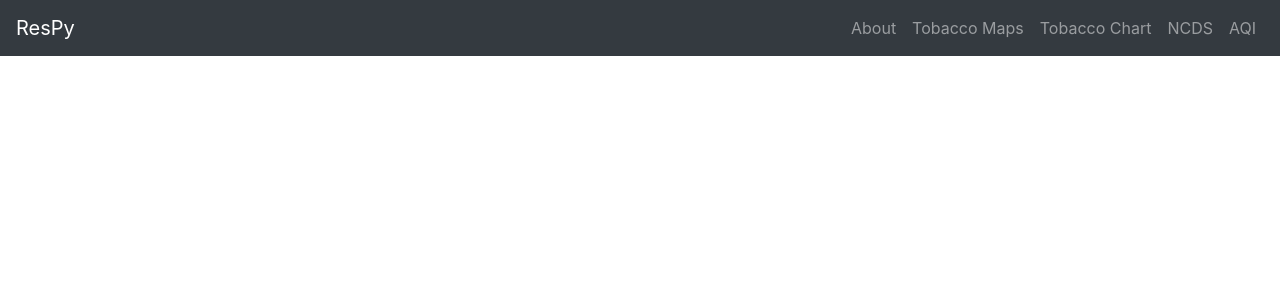
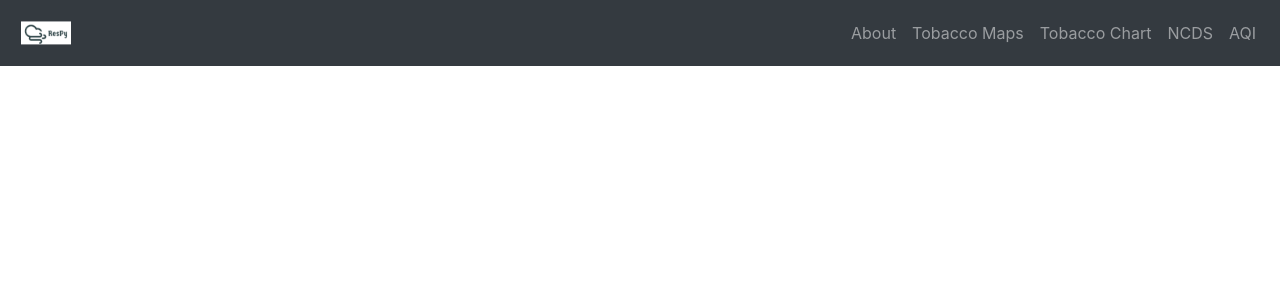
Before and after one commit to krithikaragha/ResPy, a Flask app: page /bar in a window 1280 px wide. Shown: the top 300 px of the page. Run offline with Flask 2, Linux system fonts and the light colour scheme; some libraries are stand-ins or nearby versions.

Commit message:
Updated layout.html with favicon

```diff
--- a/Flask App/static/css/style.css
+++ b/Flask App/static/css/style.css
@@ -85,6 +85,17 @@ p {
     }
 }
 
+.navbar-brand {
+  padding: 0;
+  margin: 0;
+}
+
+.logo {
+  height: 50px;
+  padding-right: 14px;
+  padding-left: 5px;
+}
+
 .column {
     float: left;
     width: 33.3%;
--- a/Flask App/templates/layout.html
+++ b/Flask App/templates/layout.html
@@ -5,6 +5,7 @@
     <meta name="viewport" content="width=device-width, initial-scale=1, shrink-to-fit=no">
     <meta name="description" content="">
     <title>ResPy</title>
+    <link rel="shortcut icon" href="{{ url_for('static', filename='favicon.ico') }}">
     <!-- Bootstrap CSS & JS -->
     <link rel="stylesheet" href="https://maxcdn.bootstrapcdn.com/bootstrap/4.3.1/css/bootstrap.min.css">
     <link rel="canonical" href="https://getbootstrap.com/docs/4.3/examples/navbar-fixed/">
@@ -41,7 +42,7 @@
 </head>
 <body>
   <nav class="navbar navbar-expand-md navbar-dark fixed-top bg-dark">
-    <a class="navbar-brand" href="/">ResPy</a>
+    <a class="navbar-brand" href="/"><img src="{{ url_for('static', filename='favicon.ico') }}" class="img-responsive logo"></a>
     <button class="navbar-toggler" type="button" data-toggle="collapse" data-target="#navbarCollapse" aria-controls="navbarCollapse" aria-expanded="false" aria-label="Toggle navigation">
       <span class="navbar-toggler-icon"></span>
     </button>
```
Also changed, not shown: Flask App/static/favicon.ico (added), 3 other files.
